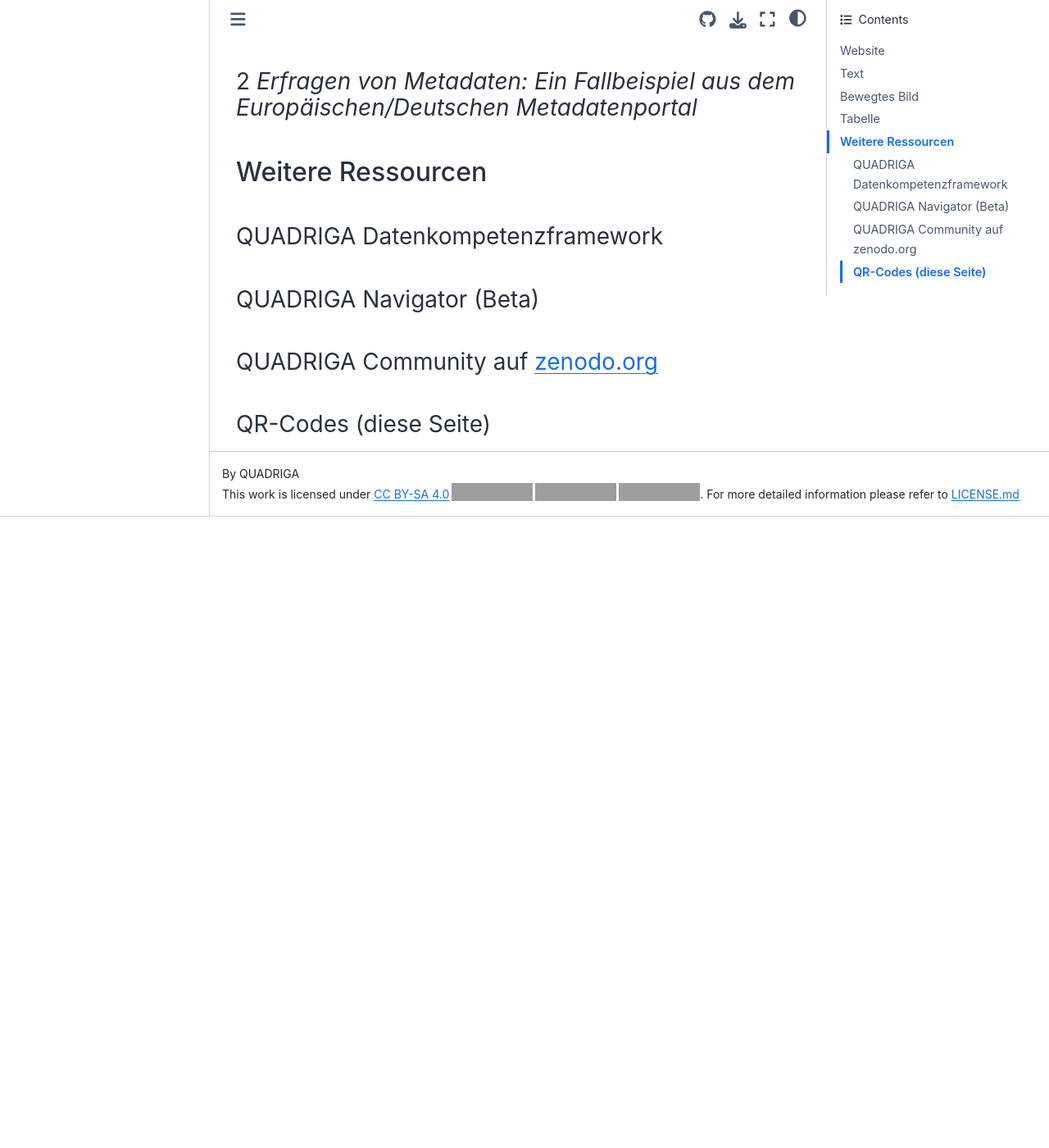
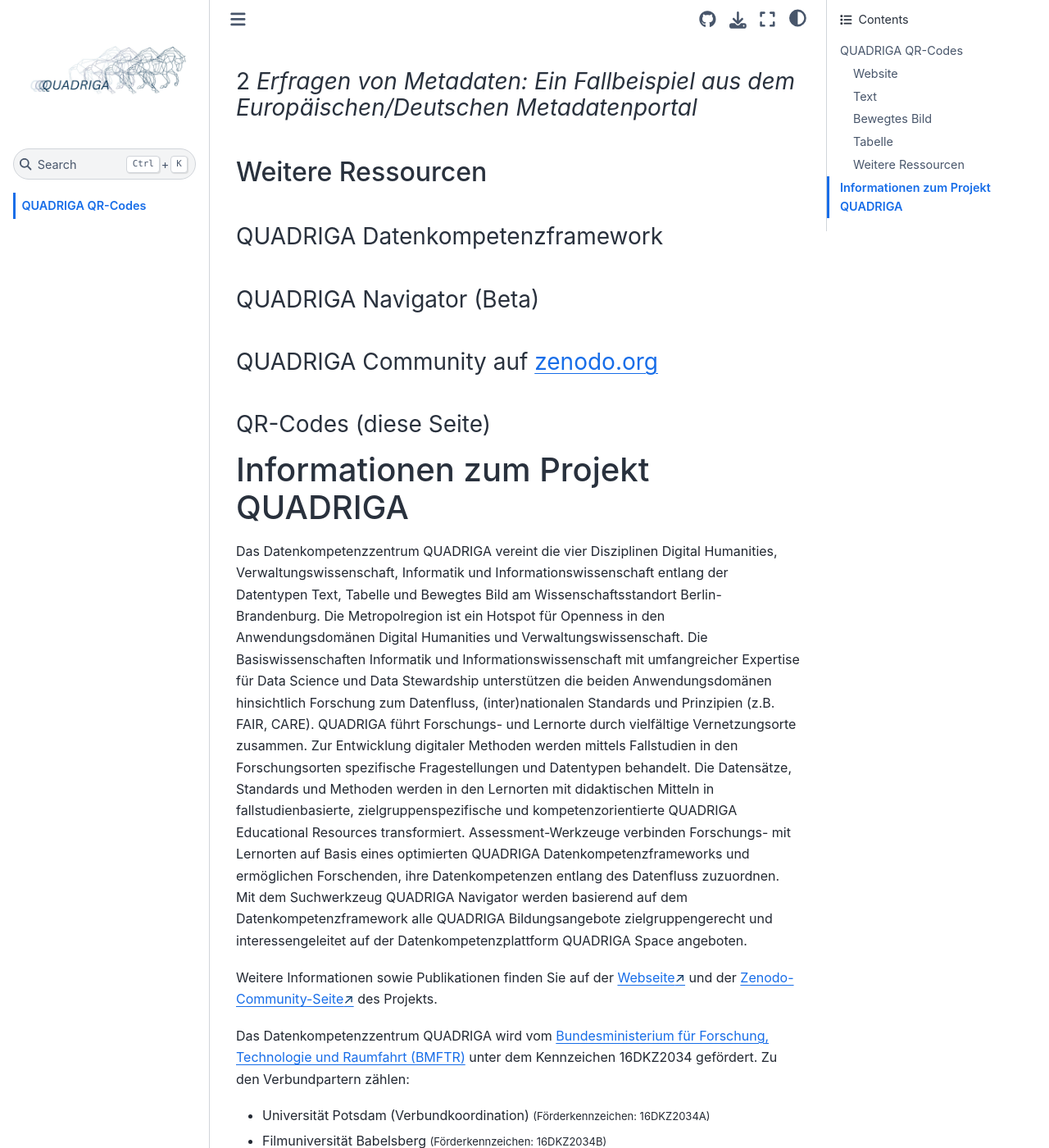
Before and after one commit to quadriga-dk/qr, a Jupyter Book: the page built from qr.md, in a window 1280 px wide and 1400 px high, scrolled down 976 px. Shown: the whole window at 82% size. Built offline with Jupyter Book 1.0.4 settings and Sphinx 7.4.7 and the Sphinx Book theme 1.1.4, drawn with Linux system fonts in a browser that asks for light colours; before the commit the page ends 1606 px from its top, so only the background shows below that; some of the changed text lies outside the part shown; grey boxes are pictures that could not be loaded.

Commit message:
feat: add funding information

````diff
--- a/_config.yml
+++ b/_config.yml
@@ -24,7 +24,8 @@ repository:
 html:
   use_repository_button: true
   extra_footer: |
-    <p xmlns:cc="http://creativecommons.org/ns#" >This work is licensed under <a href="https://creativecommons.org/licenses/by-sa/4.0/?ref=chooser-v1" target="_blank" rel="license noopener noreferrer" style="display:inline-block;">CC BY-SA 4.0<img style="height:22px!important;margin-left:3px;vertical-align:text-bottom;" src="https://mirrors.creativecommons.org/presskit/icons/cc.svg?ref=chooser-v1" alt=""><img style="height:22px!important;margin-left:3px;vertical-align:text-bottom;" src="https://mirrors.creativecommons.org/presskit/icons/by.svg?ref=chooser-v1" alt=""><img style="height:22px!important;margin-left:3px;vertical-align:text-bottom;" src="https://mirrors.creativecommons.org/presskit/icons/sa.svg?ref=chooser-v1" alt=""></a>. For more detailed information please refer to <a href="https://github.com/quadriga-dk/qr/blob/main/LICENSE.md">LICENSE.md</a></p>
+    <p xmlns:cc="http://creativecommons.org/ns#" >Dieses Werk ist lizensiert unter der Lizenz <a href="https://creativecommons.org/licenses/by-sa/4.0/?ref=chooser-v1" target="_blank" class="external-link" rel="license noopener noreferrer" style="display:inline-block;">CC BY-SA 4.0<img style="height:22px!important;margin-left:3px;vertical-align:text-bottom;" src="https://mirrors.creativecommons.org/presskit/icons/cc.svg?ref=chooser-v1" alt=""><img style="height:22px!important;margin-left:3px;vertical-align:text-bottom;" src="https://mirrors.creativecommons.org/presskit/icons/by.svg?ref=chooser-v1" alt=""><img style="height:22px!important;margin-left:3px;vertical-align:text-bottom;" src="https://mirrors.creativecommons.org/presskit/icons/sa.svg?ref=chooser-v1" alt=""></a>. Detailliertere Informationen finden Sie unter <a href="https://github.com/quadriga-dk/Book_Template/blob/main/LICENSE.md" target="_blank" class="external-link">LICENSE.md</a></p>
+    <p>Diese OER wurde im Rahmen des Projekts <a href="https://www.quadriga-dk.de" target="_blank" class="external-link">QUADRIGA</a> erstellt. Das Projekt wurde gefördert durch das <a href="https://www.bmbf.de" target="_blank" class="external-link">Bundesministerium für Forschungs, Technologie und Raumfahrt (BMFTR)</a>.
   use_multitoc_numbering: false
 
 sphinx:
--- a/qr.md
+++ b/qr.md
@@ -158,3 +158,25 @@ https://zenodo.org/communities/quadriga/
 
 https://quadriga-dk.github.io/qr/
 ```
+
+# Informationen zum Projekt QUADRIGA
+
+Das Datenkompetenzzentrum QUADRIGA vereint die vier Disziplinen Digital Humanities, Verwaltungswissenschaft, Informatik und Informationswissenschaft entlang der Datentypen Text, Tabelle und Bewegtes Bild am Wissenschaftsstandort Berlin-Brandenburg.
+Die Metropolregion ist ein Hotspot für Openness in den Anwendungsdomänen Digital Humanities und Verwaltungswissenschaft.
+Die Basiswissenschaften Informatik und Informationswissenschaft mit umfangreicher Expertise für Data Science und Data Stewardship unterstützen die beiden Anwendungsdomänen hinsichtlich Forschung zum Datenfluss, (inter)nationalen Standards und Prinzipien (z.B. FAIR, CARE).
+QUADRIGA führt Forschungs- und Lernorte durch vielfältige Vernetzungsorte zusammen. Zur Entwicklung digitaler Methoden werden mittels Fallstudien in den Forschungsorten spezifische Fragestellungen und Datentypen behandelt.
+Die Datensätze, Standards und Methoden werden in den Lernorten mit didaktischen Mitteln in fallstudienbasierte, zielgruppenspezifische und kompetenzorientierte QUADRIGA Educational Resources transformiert.
+Assessment-Werkzeuge verbinden Forschungs- mit Lernorten auf Basis eines optimierten QUADRIGA Datenkompetenzframeworks und ermöglichen Forschenden, ihre Datenkompetenzen entlang des Datenfluss zuzuordnen.
+Mit dem Suchwerkzeug QUADRIGA Navigator werden basierend auf dem Datenkompetenzframework alle QUADRIGA Bildungsangebote zielgruppengerecht und interessengeleitet auf der Datenkompetenzplattform QUADRIGA Space angeboten.
+
+Weitere Informationen sowie Publikationen finden Sie auf der <a href="https://www.quadriga-dk.de/de/" class="external-link" target="_blank">Webseite</a> und der <a href="https://zenodo.org/communities/quadriga/records?q=&l=list&p=1&s=10&sort=newest" class="external-link" target="_blank">Zenodo-Community-Seite</a> des Projekts.
+
+Das Datenkompetenzzentrum QUADRIGA wird vom [Bundesministerium für Forschung, Technologie und Raumfahrt (BMFTR)](https://www.bmbf.de) unter dem Kennzeichen 16DKZ2034 gefördert. Zu den Verbundpartern zählen:
+- Universität Potsdam (Verbundkoordination) <span style="font-size: small">(Förderkennzeichen: 16DKZ2034A)</span>
+- Filmuniversität Babelsberg <span style="font-size: small">(Förderkennzeichen: 16DKZ2034B)</span>
+- Fachhochschule Potsdam <span style="font-size: small">(Förderkennzeichen: 16DKZ2034C)</span>
+- Fraunhofer FOKUS <span style="font-size: small">(Förderkennzeichen: 16DKZ2034D)</span>
+- Freie Universität Berlin <span style="font-size: small">(Förderkennzeichen: 16DKZ2034E)</span>
+- Technische Universität Berlin <span style="font-size: small">(Förderkennzeichen: 16DKZ2034F)</span>
+- Gesellschaft für Informatik <span style="font-size: small">(Förderkennzeichen: 16DKZ2034G)</span>
+- Humboldt-Universität zu Berlin <span style="font-size: small">(Förderkennzeichen: 16DKZ2034H)</span>
````
